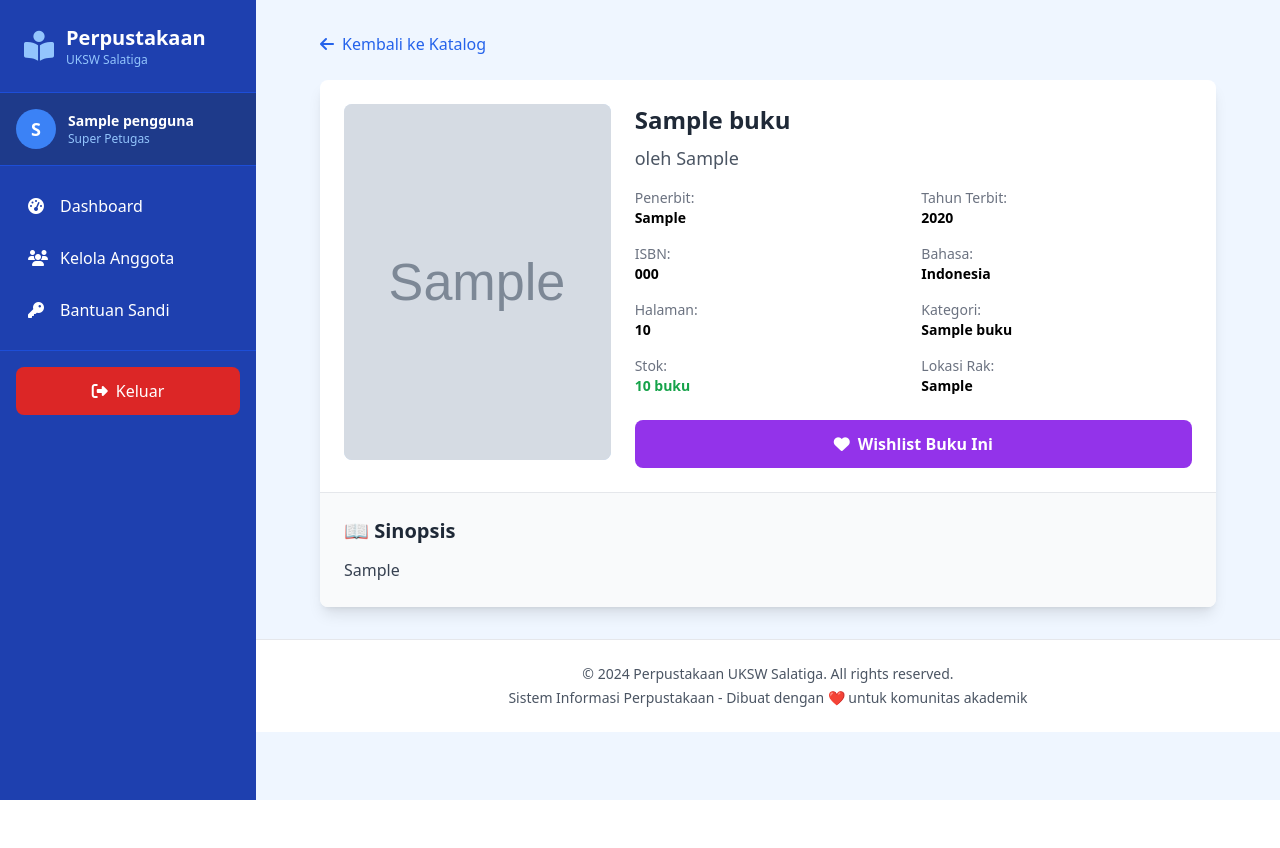
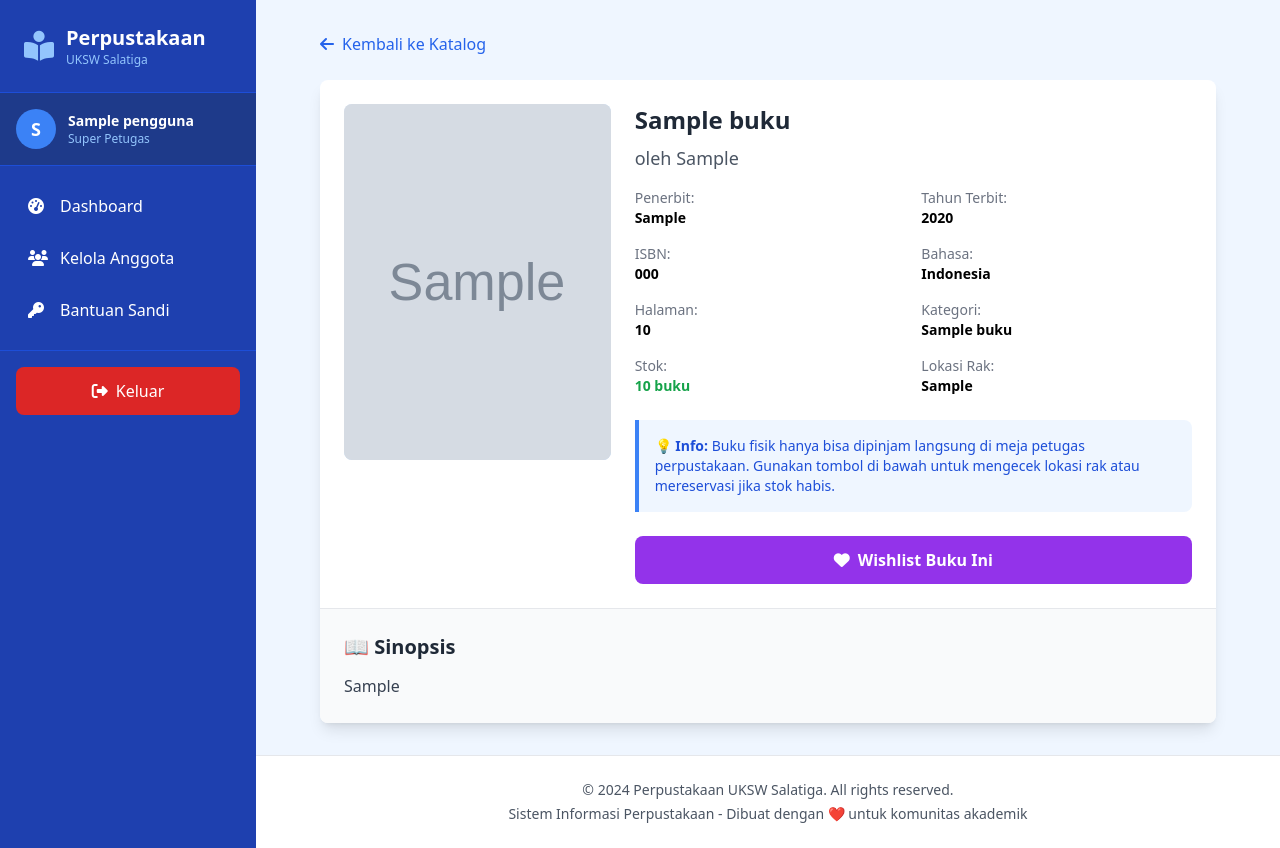
Before and after one commit to 682023025-wq/website_perpustakaan_uksw, a Flask app: page /anggota/detail_buku/1 in a window 1280 px wide. Before the commit the page ends 800 px from the top, so only its background shows below. Run offline with Flask 3, Linux system fonts and the light colour scheme; a user stored in the database is signed in; tables that the repository leaves empty hold one stand-in row (values such as "Sample post"); grey boxes marked "Sample" are stand-in pictures; some libraries are stand-ins or nearby versions.

Commit message:
Update from task 5f32235f-4ae2-4bf6-9396-318a63e0bce6 (#25)
* Remove borrow button and update wishlist functionality

- Modified perpustakaan_uksw/templates/anggota/detail_buku.html to remove the disabled borrow button and its associated conditional logic
- Updated the wishlist button implementation to always display regardless of stock availability
- Adjusted the action buttons section to only show the wishlist functionality consistently

The template now focuses solely on the wishlist feature for books, removing the placeholder borrow button that was previously disabled. The wishlist button is now consistently available for all books regardless of their stock status.

* update branch

* update branch

* update branch

* update branch

* update branch

---------

Co-authored-by: qwen.ai[bot] <qwenlm-intl@service.alibaba.com>

```diff
--- a/perpustakaan_uksw/templates/anggota/detail_buku.html
+++ b/perpustakaan_uksw/templates/anggota/detail_buku.html
@@ -69,8 +69,17 @@
                     </div>
                 </div>
 
+                <!-- Helper Text -->
+                <div class="bg-blue-50 border-l-4 border-blue-500 p-4 mb-6 rounded-r-lg">
+                    <p class="text-blue-700 text-sm">
+                        💡 <strong>Info:</strong> Buku fisik hanya bisa dipinjam langsung di meja petugas perpustakaan.
+                        Gunakan tombol di bawah untuk mengecek lokasi rak atau mereservasi jika stok habis.
+                    </p>
+                </div>
+
                 <!-- Action Buttons -->
-                <div class="flex gap-3">
+                <div class="flex flex-col sm:flex-row gap-3 mt-6">
+                    <!-- Tombol Utama (Primary Action) - Flex-1 -->
                     {% if buku.stok_tersedia > 0 %}
                     <button class="flex-1 bg-purple-600 hover:bg-purple-700 text-white font-semibold py-3 px-4 rounded-lg transition-colors">
                         <i class="fas fa-heart mr-2"></i>Wishlist Buku Ini
```
